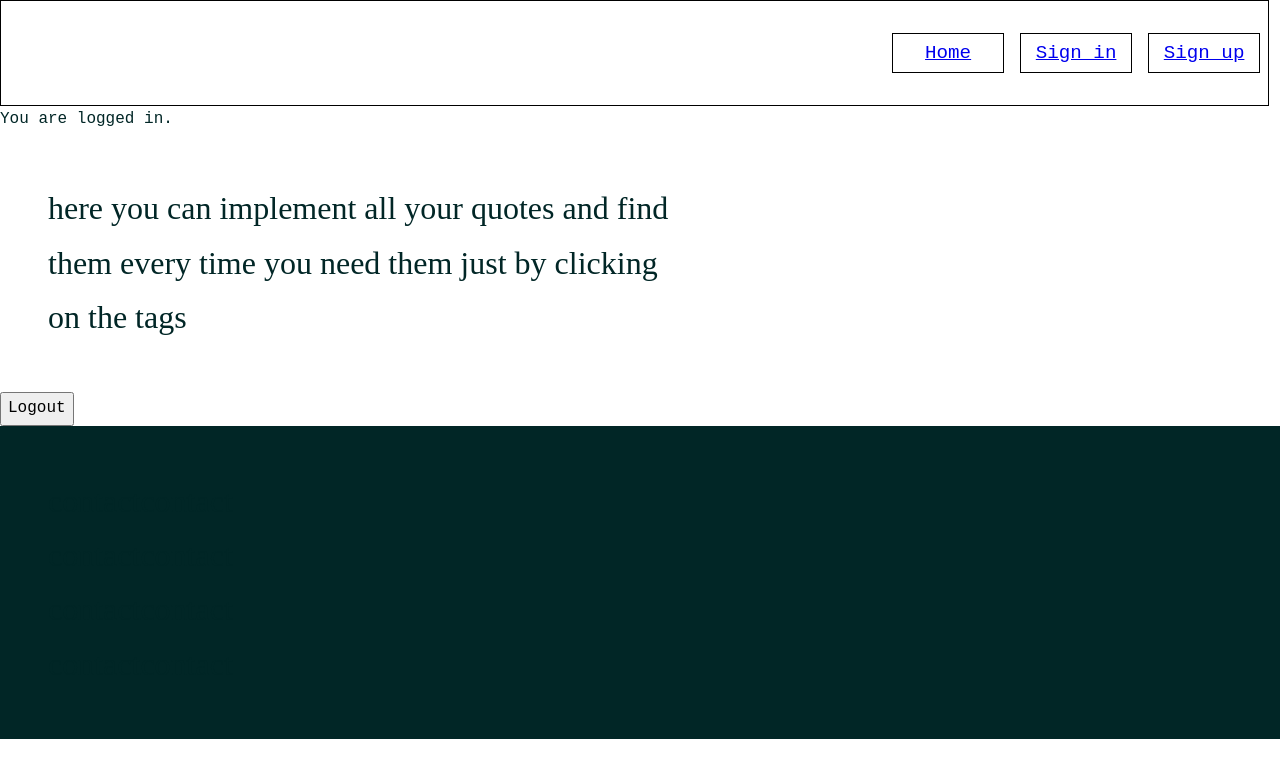
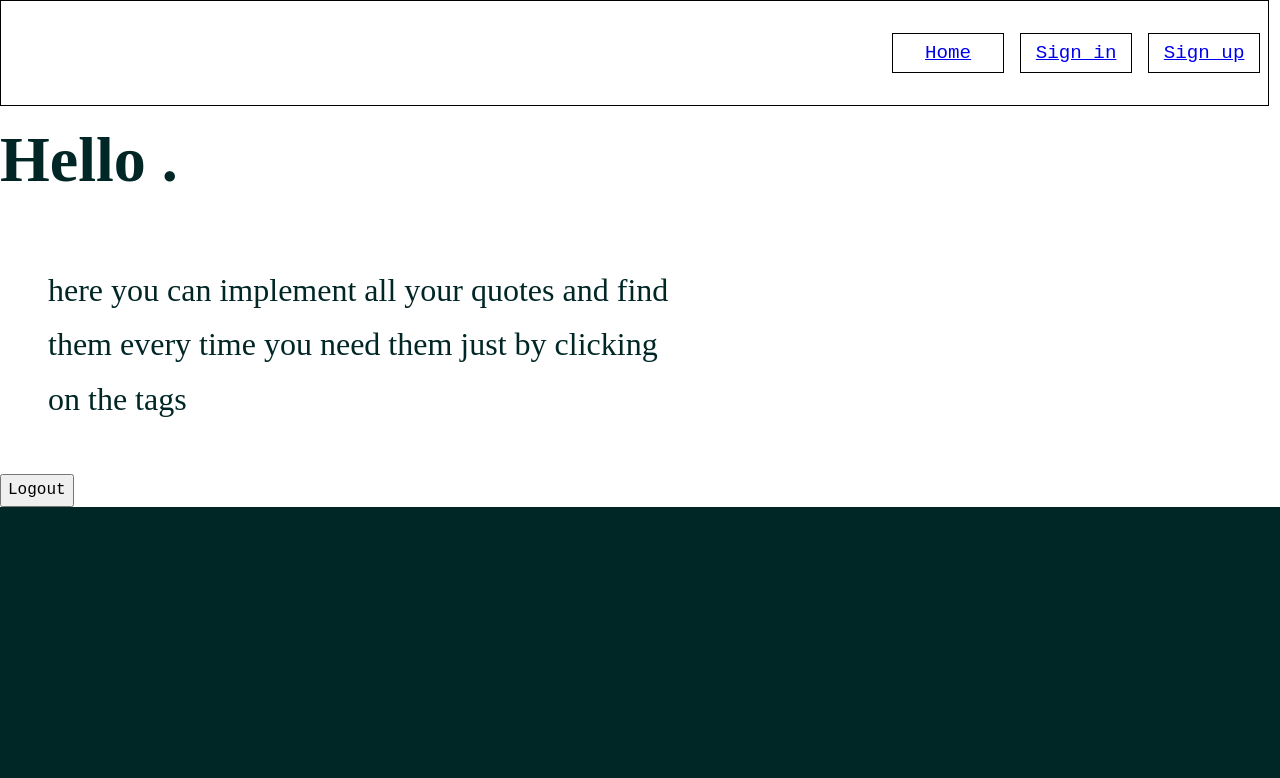
Before and after one commit to artrugh/quotifier, a React (Create React App) app in the folder client/: page /workspace in a window 1280 px wide. Shown: the top 778 px of the page. Built offline with nearby package versions, Linux system fonts and the light colour scheme; a web font is replaced by a local one.

Commit message:
displays username from redux state in workspace

```diff
--- a/client/src/components/Workspace.js
+++ b/client/src/components/Workspace.js
@@ -3,12 +3,10 @@ import LogOutButton from "./LogOutButton";
 import { useSelector, useDispatch } from "react-redux";
 
 const Workspace = () => {
-  const sources = useSelector((state) => state.sources);
-  console.log(sources);
-  const userData = useSelector((state) => state.userData);
+  const userName = useSelector((state) => state.userName);
   return (
     <div className="workspace">
-      You are logged in.
+      <h2>Hello {userName}.</h2>
       <p className="text">
         here you can implement all your quotes and find them every time you need
         them just by clicking on the tags{" "}
--- a/client/src/redux/reducers/userData.js
+++ b/client/src/redux/reducers/userData.js
@@ -3,8 +3,6 @@ const userReducer = (state = null, action) => {
     case "USER_NAME":
       let userName = action.payload.userFirst + " " + action.payload.userLast;
       return userName;
-    case "LOADING":
-      return { ...state, loading: true };
     default:
       return state;
   }
```
